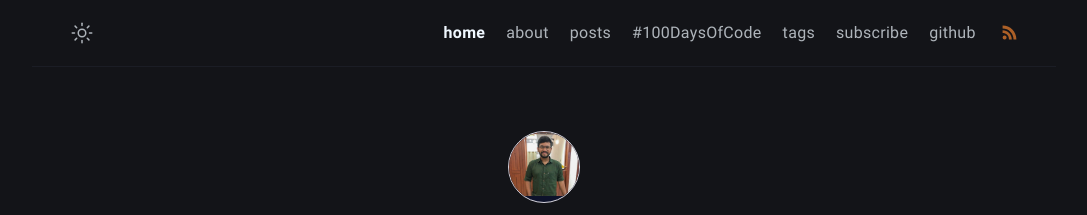
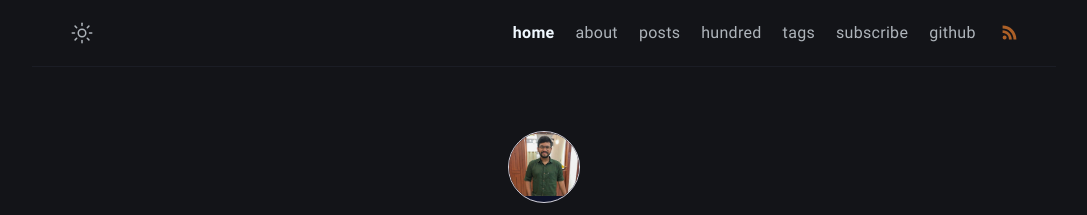
Before and after one commit to abxhr/Learning, a Jekyll site: the page built from index.md, in a window 1280 px wide. Shown: the top 215 px of the page, without its empty margins (96-1183 px from the left). Built offline with Jekyll 4.4.1, drawn with Linux system fonts in a browser that asks for light colours.

Commit message:
Update menus.yml

```diff
--- a/_data/menus.yml
+++ b/_data/menus.yml
@@ -10,7 +10,7 @@
   url: /posts/
   external: false # set true if you using external link, see bellow
 
-- title: '#100DaysOfCode'
+- title: hundred
   url: /hdoc/
   external: false # set true if you using external link, see bellow
 
```
